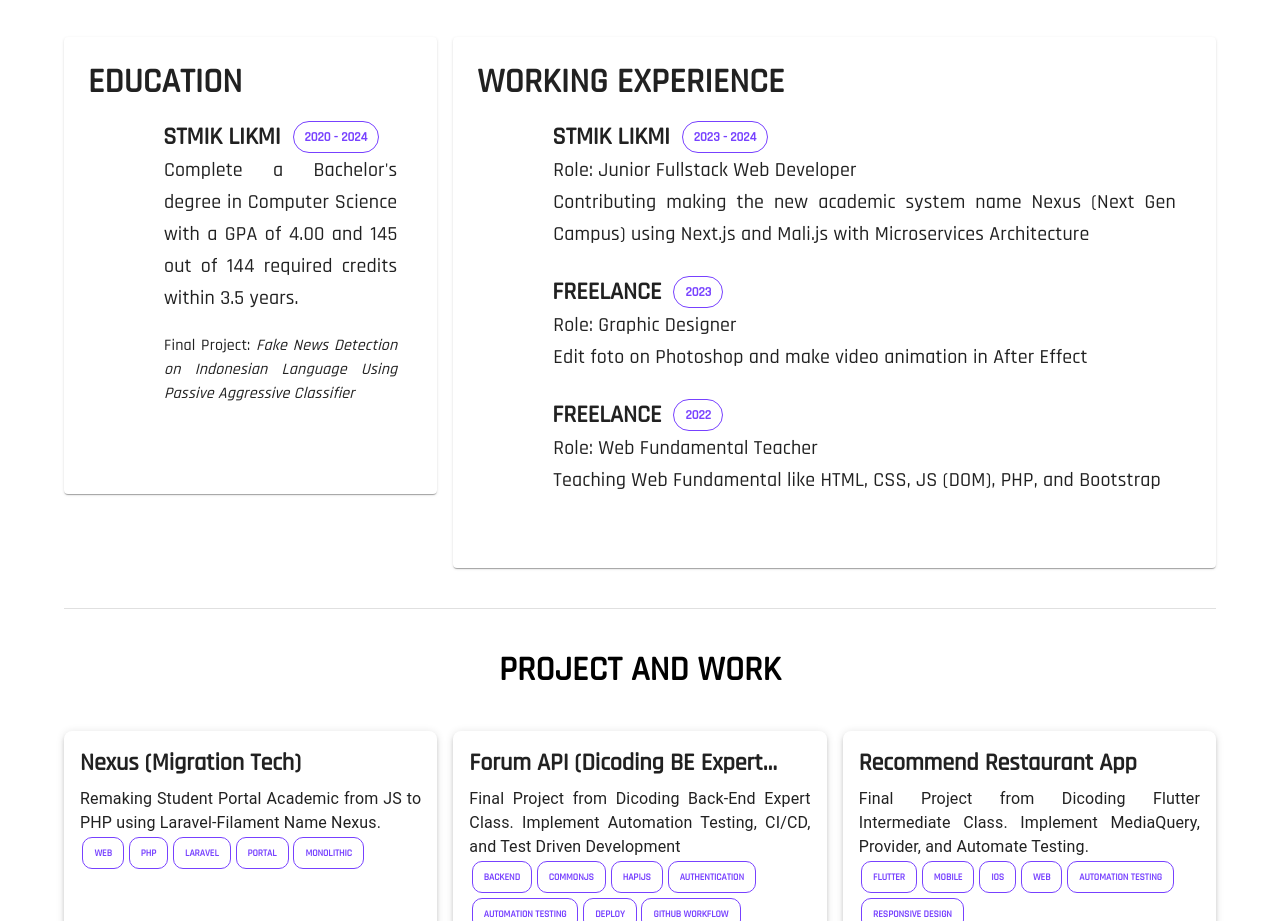
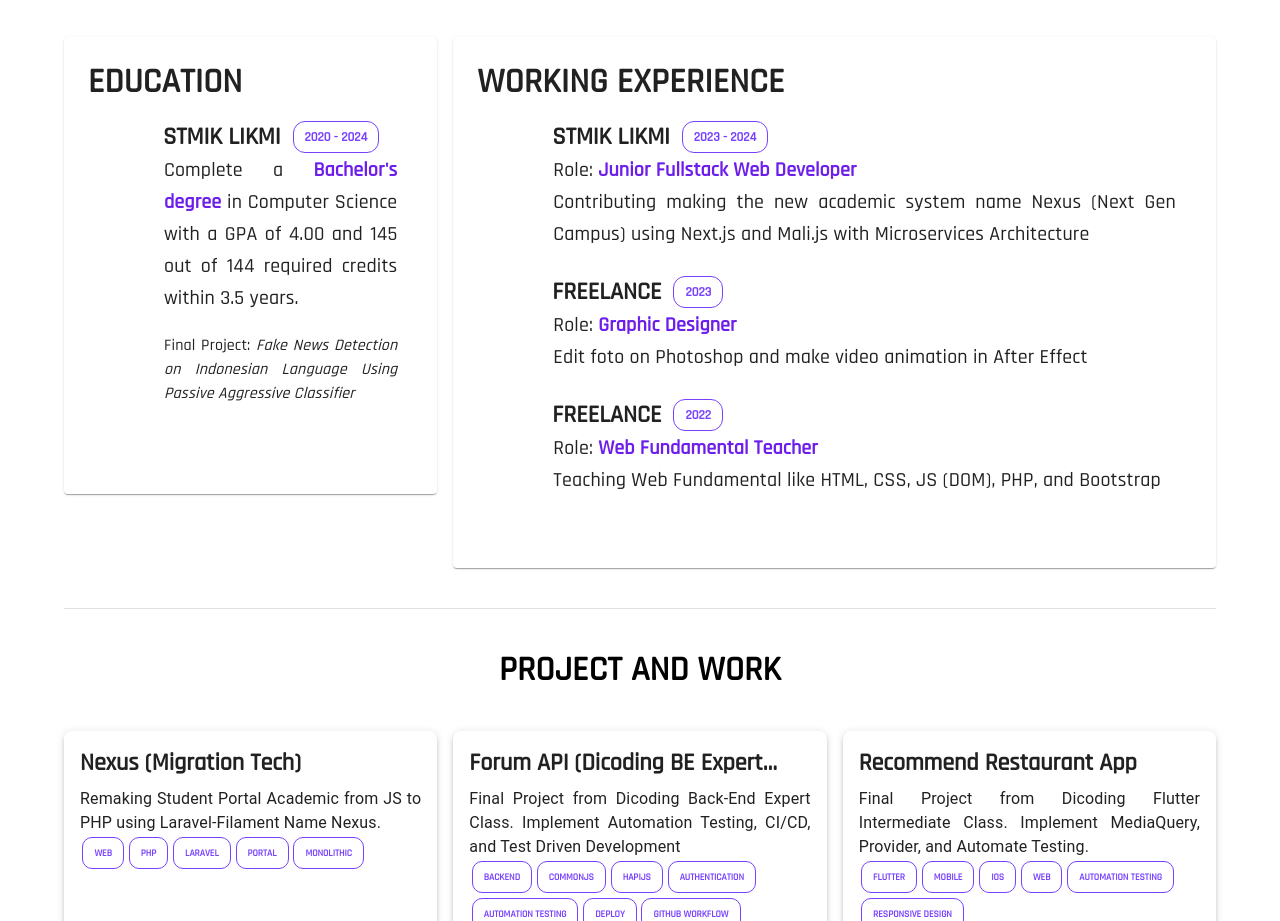
Before and after one commit to yozzylazzy/yozzylazzy.github.io, a React (Create React App) app: page / in a window 1280 px wide. Shown: the part 1100-2021 px from the top of the page. Built offline with nearby package versions, Linux system fonts and the light colour scheme; some icons are missing.

Commit message:
feat: add bold linguistic

```diff
--- a/src/section/home/journey.js
+++ b/src/section/home/journey.js
@@ -36,8 +36,11 @@ const dataEdukasi = [
         'tempat': 'STMIK LIKMI',
         'tahun': '2020 - 2024',
         'jenjang': 'Bachelor',
-        'deskripsi': `Complete a Bachelor's degree in Computer Science
-                      with a GPA of 4.00 and 145 out of 144 required credits within 3.5 years.`,
+        'deskripsi':
+            <>
+                Complete a <strong style={{ color: '#6D1EEB' }}>Bachelor's degree </strong>in Computer Science
+                with a GPA of 4.00 and 145 out of 144 required credits within 3.5 years.
+            </>,
         'proyekakhir': `Fake News Detection on Indonesian Language Using Passive Aggressive Classifier`,
     },
 ];
@@ -64,8 +67,8 @@ export default function Journey() {
                                         <Stack direction={'row'} spacing={3}
                                             alignContent={'center'} alignItems={'center'}>
                                             <Icon icon="mdi:academic-cap-outline" fontSize={35} />
-                                            <Stack direction={'row'} spacing={1.5}
-                                                alignContent={'center'} alignItems={'center'}>
+                                            <Stack direction={{ md: 'row', xs: 'column' }} spacing={{ md: 1.5, xs: 0.05 }}
+                                                alignContent={'center'} alignItems={{ md: 'center', xs: 'start' }}>
                                                 <Typography variant='h5' sx={{
                                                     fontFamily: 'Rajdhani',
                                                     fontWeight: 'bold',
@@ -78,6 +81,7 @@ export default function Journey() {
                                                     color: '#7741FF',
                                                     borderColor: '#7741FF',
                                                     fontFamily: 'Rajdhani',
+                                                    borderRadius: 3,
                                                 }} variant='outlined' />
                                             </Stack>
                                         </Stack>
@@ -123,8 +127,8 @@ export default function Journey() {
                                         <Stack direction={'row'} spacing={3}
                                             alignContent={'center'} alignItems={'center'}>
                                             <Icon icon="fluent-mdl2:work" fontSize={35} />
-                                            <Stack direction={'row'} spacing={1.5}
-                                                alignContent={'center'} alignItems={'center'}>
+                                            <Stack direction={{ md: 'row', xs: 'column' }} spacing={{ md: 1.5, xs: 0.05 }}
+                                                alignContent={'center'} alignItems={{ md: 'center', xs: 'start' }}>
                                                 <Typography variant='h5' sx={{
                                                     fontFamily: 'Rajdhani',
                                                     fontWeight: 'bold',
@@ -136,6 +140,7 @@ export default function Journey() {
                                                     color: '#7741FF',
                                                     borderColor: '#7741FF',
                                                     fontFamily: 'Rajdhani',
+                                                    borderRadius: 3,
                                                 }} variant='outlined' />
                                             </Stack>
                                         </Stack>
@@ -144,7 +149,9 @@ export default function Journey() {
                                             textAlign: 'justify',
                                             marginLeft: 7.5,
                                         }}>
-                                            Role: {pekerjaan.role}
+                                            Role: <strong style={{
+                                                color: '#6D1EEB'
+                                            }}>{pekerjaan.role}</strong>
                                         </Typography>
                                         <Typography variant='h6' sx={{
                                             fontFamily: 'Rajdhani',
--- a/src/section/home/project.js
+++ b/src/section/home/project.js
@@ -151,7 +151,8 @@ export default function ProjectSection() {
                                                             color: '#7741FF',
                                                             borderColor: '#7741FF',
                                                             fontFamily: 'Rajdhani',
-                                                            fontSize: '0.6em',
+                                                            fontSize: { xs: '0.3em', md: '0.6em' },
+
                                                             margin: 0.3,
                                                             borderRadius: 2.5,
                                                         }} variant='outlined' />
```
Also changed, not shown: 1 other file (tests, documents, lock files or other folders).
